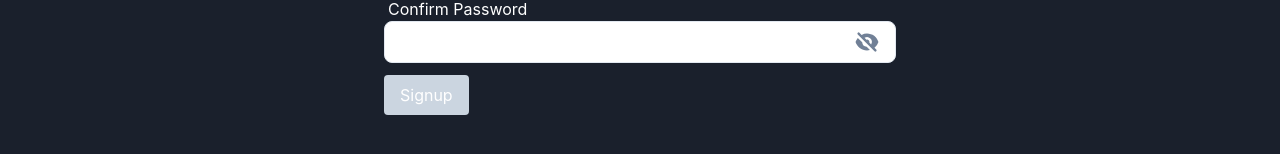
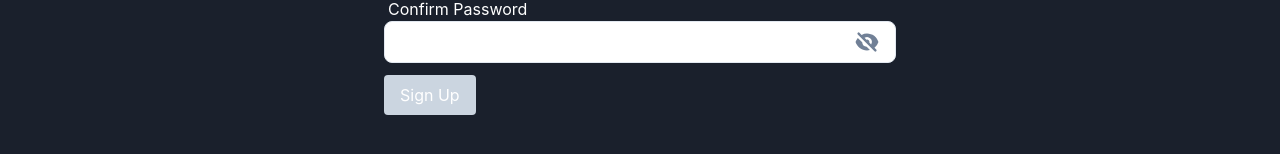
Before and after one commit to Omiran-Organization/Omiran-App, a Next.js app in the folder frontend/: page /signup in a window 1280 px wide. Shown: the part 540-694 px from the top of the page. Built offline with nearby package versions, Linux system fonts and the light colour scheme; a web font is replaced by a local one.

Commit message:
changed value of submit box

```diff
--- a/frontend/src/pages/signup.tsx
+++ b/frontend/src/pages/signup.tsx
@@ -103,7 +103,7 @@ const SignupPage: React.FunctionComponent = () => {
         <button
           className={`btn ${isFormComplete ? "btn-orange" : "btn-disabled"} mr-4`}
         >
-          Signup
+          Sign Up
         </button>
         <span className="text-red-500">
           {!arePasswordsMatching ? "Passwords do not match." : ""}
```
